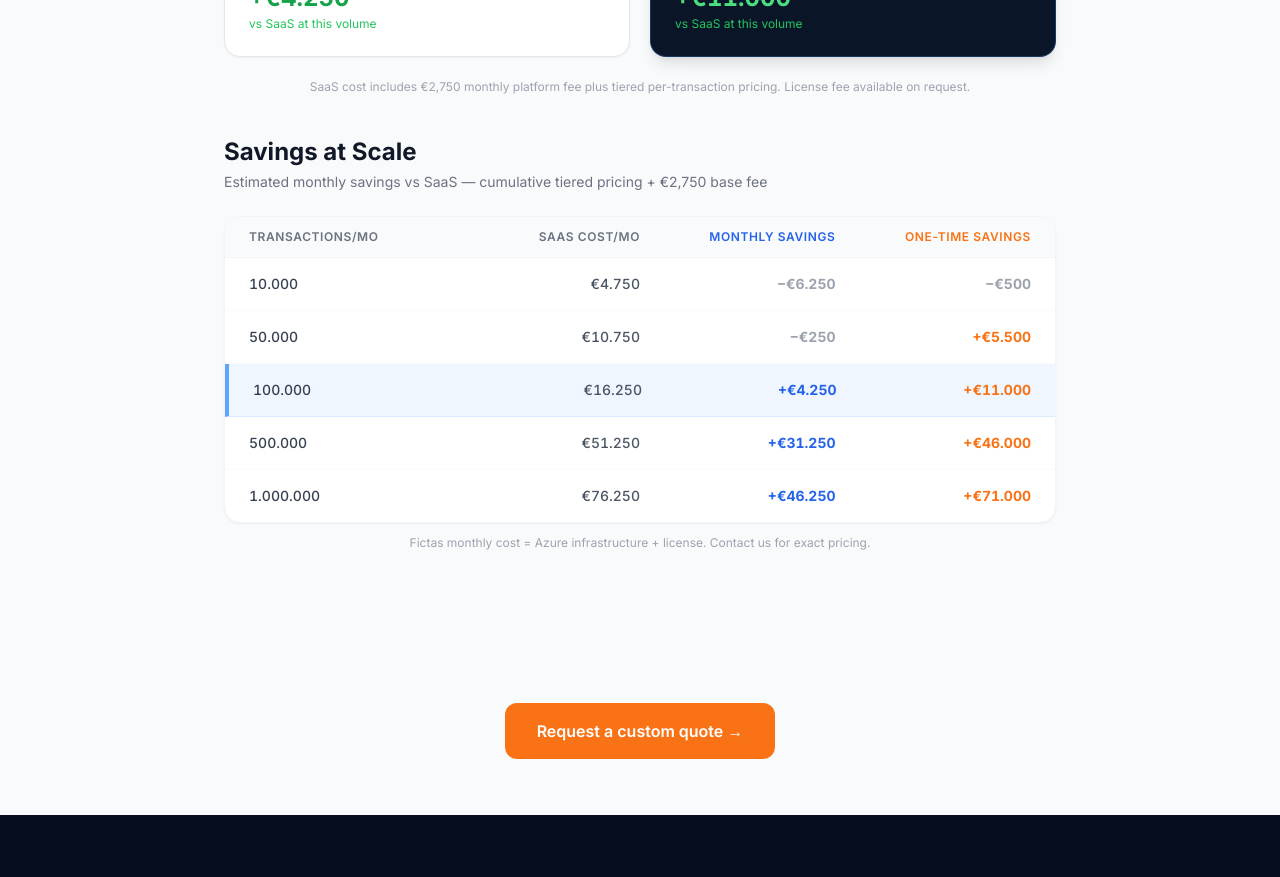
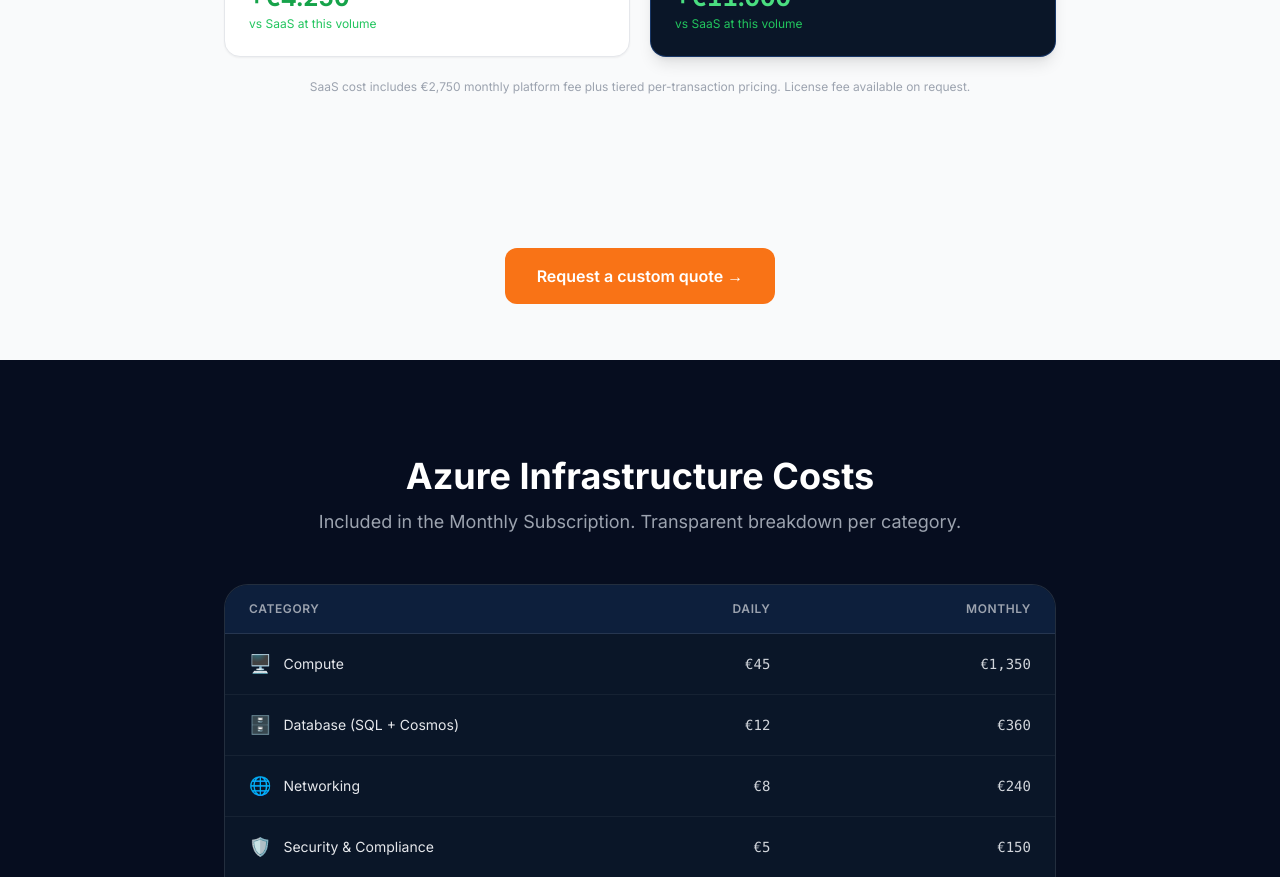
Before and after one commit to johanvaatstra-cloud/website-fictas, a Vue app: page /pricing in a window 1280 px wide. Shown: the part 1280-2157 px from the top of the page. Built offline with nearby package versions, Linux system fonts and the light colour scheme; the HTML template or start-up script is replaced by a standard one.

Commit message:
Remove savings at scale table

```diff
--- a/src/components/pricing/CostCalculator.vue
+++ b/src/components/pricing/CostCalculator.vue
@@ -44,7 +44,6 @@
 }
 
 // ── Slider config ───────────────────────────────────────────
-const TABLE_VOLUMES = [10000, 50000, 100000, 500000, 1000000]
 const MIN = 10000
 const MAX = 1000000
 
@@ -60,13 +59,6 @@
 const fictasMonthly   = computed(() => fictasMonthlyTotal(transactions.value))
 const savingsMonthly  = computed(() => saasCost.value - fictasMonthly.value)
 const savingsOnetime  = computed(() => saasCost.value - TOTAL_ONETIME_AMORT)
-
-const closestVolume = computed(() =>
-  TABLE_VOLUMES.reduce((prev, curr) =>
-    Math.abs(curr - transactions.value) < Math.abs(prev - transactions.value)
-      ? curr : prev
-  )
-)
 
 // ── Format helpers ──────────────────────────────────────────
 function fEuro(val) {
@@ -204,73 +196,11 @@
       </div>
 
       <!-- Footer note -->
-      <p class="text-xs text-gray-400 text-center mb-10 leading-relaxed">
+      <p class="text-xs text-gray-400 text-center leading-relaxed">
         SaaS cost includes €2,750 monthly platform fee plus tiered per-transaction pricing.
         License fee available on request.
       </p>
 
-      <!-- Comparison table -->
-      <div>
-        <h3 class="text-2xl font-bold text-gray-900 mb-1">Savings at Scale</h3>
-        <p class="text-gray-500 text-sm mb-6">
-          Estimated monthly savings vs SaaS — cumulative tiered pricing + €2,750 base fee
-        </p>
-
-        <div class="bg-white rounded-2xl border border-gray-100 shadow-sm overflow-hidden">
-          <div class="grid grid-cols-4 bg-gray-50 border-b border-gray-100 px-6 py-3">
-            <span class="text-xs font-semibold text-gray-500 uppercase tracking-wider">
-              Transactions/mo
-            </span>
-            <span class="text-xs font-semibold text-gray-500 uppercase tracking-wider text-right">
-              SaaS cost/mo
-            </span>
-            <span class="text-xs font-semibold text-blue-600 uppercase tracking-wider text-right">
-              Monthly savings
-            </span>
-            <span class="text-xs font-semibold text-orange-500 uppercase tracking-wider text-right">
-              One-time savings
-            </span>
-          </div>
-
-          <div
-            v-for="vol in TABLE_VOLUMES"
-            :key="vol"
-            :class="[
-              'grid grid-cols-4 px-6 py-4 last:border-0 transition-colors',
-              closestVolume === vol
-                ? 'bg-blue-50 border-l-4 border-l-blue-400 border-b border-blue-100'
-                : 'border-b border-gray-50'
-            ]"
-          >
-            <span class="text-sm text-gray-700 font-medium self-center tabular-nums">
-              {{ fNum(vol) }}
-            </span>
-
-            <span class="text-sm text-gray-600 text-right self-center tabular-nums font-medium">
-              {{ fEuro(calculateSaasCost(vol)) }}
-            </span>
-
-            <span
-              class="text-sm font-bold text-right self-center tabular-nums"
-              :class="(calculateSaasCost(vol) - fictasMonthlyTotal(vol)) >= 0 ? 'text-blue-600' : 'text-gray-400'"
-            >
-              {{ (calculateSaasCost(vol) - fictasMonthlyTotal(vol)) >= 0 ? '+' : '' }}{{ fEuro(calculateSaasCost(vol) - fictasMonthlyTotal(vol)) }}
-            </span>
-
-            <span
-              class="text-sm font-bold text-right self-center tabular-nums"
-              :class="(calculateSaasCost(vol) - TOTAL_ONETIME_AMORT) >= 0 ? 'text-orange-500' : 'text-gray-400'"
-            >
-              {{ (calculateSaasCost(vol) - TOTAL_ONETIME_AMORT) >= 0 ? '+' : '' }}{{ fEuro(calculateSaasCost(vol) - TOTAL_ONETIME_AMORT) }}
-            </span>
-          </div>
-        </div>
-
-        <p class="text-xs text-gray-400 mt-3 text-center">
-          Fictas monthly cost = Azure infrastructure + license. Contact us for exact pricing.
-        </p>
-      </div>
-
     </div>
   </section>
 </template>
```
